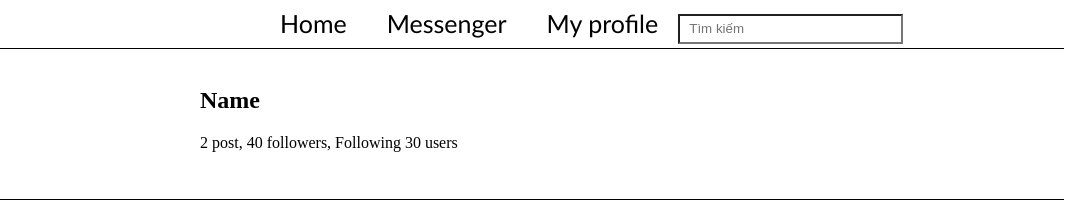
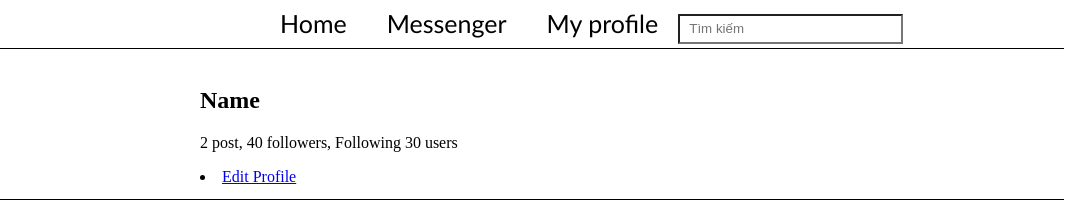
Before and after one commit to ntrungnguyen/webdoan, a plain HTML site: page MyProfile.html in a window 1280 px wide. Shown: the full height of the page, 208-1280 px from the left. Drawn offline with Linux system fonts and the light colour scheme.

Commit message:
Update MyProfile.html

```diff
--- a/MyProfile.html
+++ b/MyProfile.html
@@ -34,6 +34,7 @@
             <section class="Info">
                 <h2 class="infoName">Name</h2>
                 <p>2 post, 40 followers, Following 30 users </p>
+                <li><a href="ChangePassword.html">Edit Profile</a></li>
             </section>
         </section>
 
```
